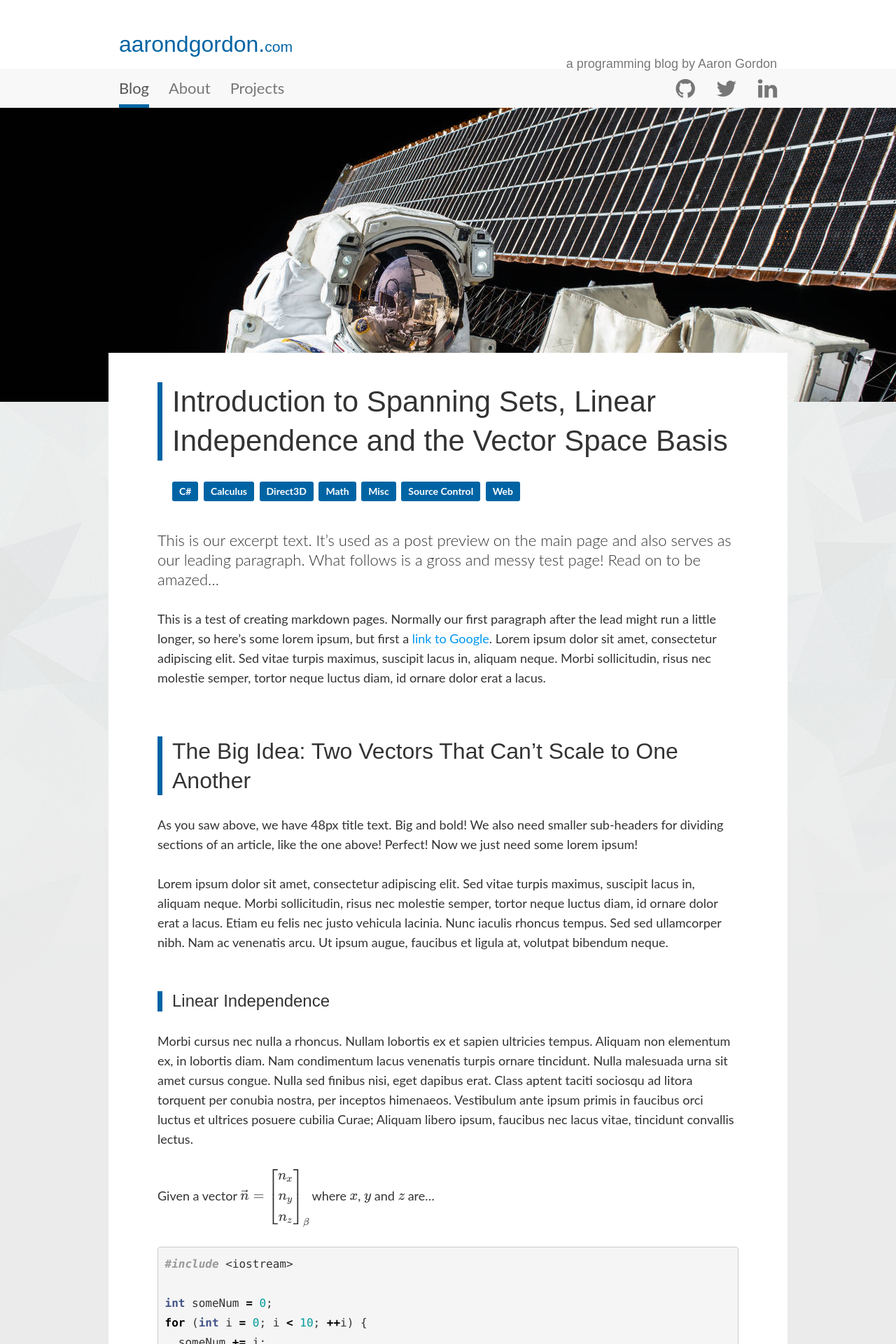
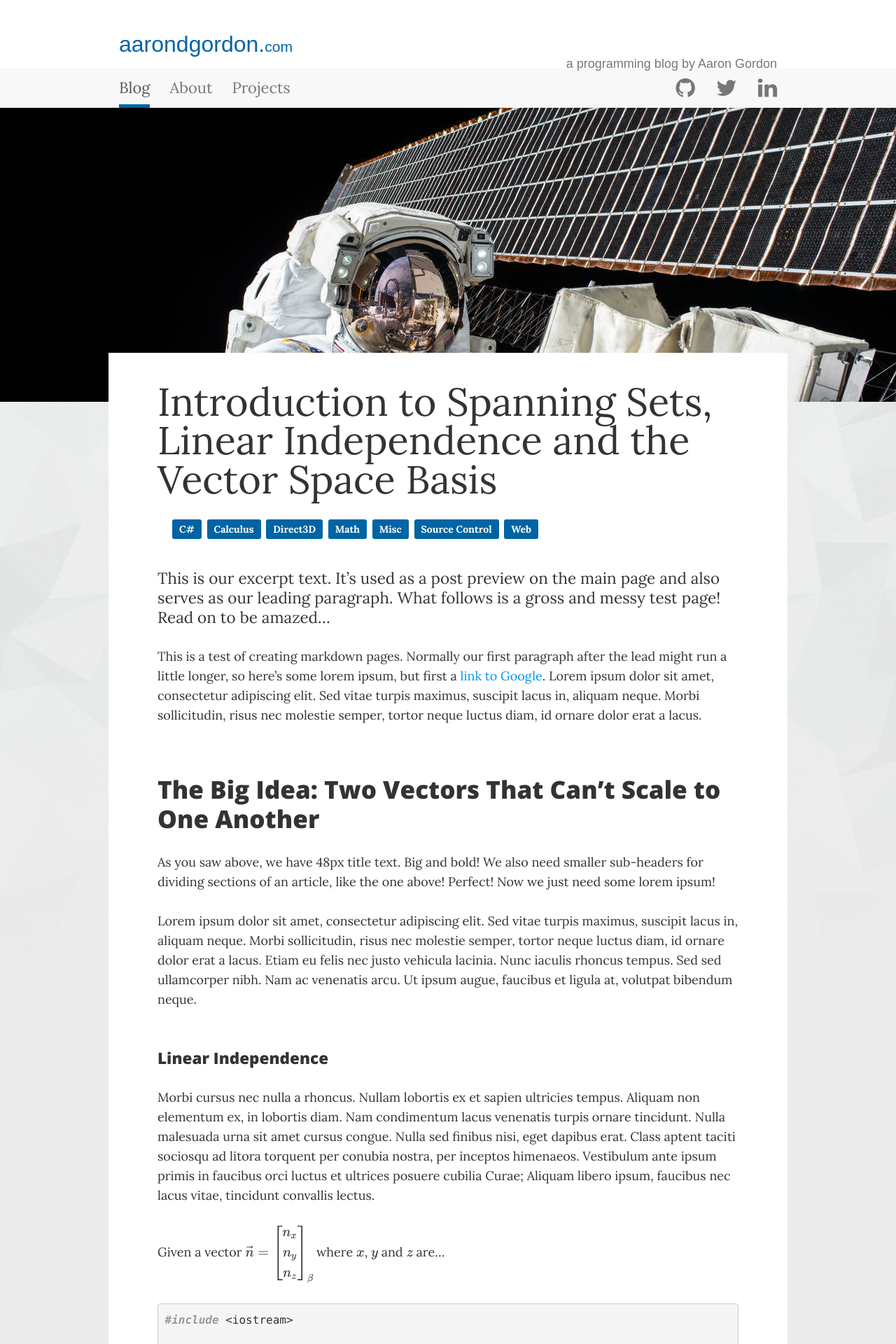
Before and after one commit to aarondgordon/aarondgordon.github.io, a Jekyll site: the page built from _posts/2016-8-24-introduction-to-spanning-sets-linear-independence-and-the-vector-space-basis.md, in a window 1280 px wide. Shown: the top 1920 px of the page at 70% size. Built offline with Jekyll 4.4.1, drawn with Linux system fonts in a browser that asks for light colours; nearby versions of some CDN libraries; formulas are drawn with MathJax 3; comment, search, counter and statistics services are not loaded.

Commit message:
Updating font styles

```diff
--- a/assets/css/layout.css
+++ b/assets/css/layout.css
@@ -14,7 +14,8 @@ html {
 body {
   margin-bottom: 60px;
   background-color: #ebebeb;
-  font-family: 'Lato', sans-serif;
+  color: #333;
+  font-family: 'Lora', sans-serif;
   font-size: 1.125em; /* 18px/16px  */
   font-weight: 400;
   line-height: 1.556; /* 2 x baseline | 28px/18px */
@@ -333,53 +334,56 @@ a.btn-cover:hover, a.btn-cover:active {
     text-decoration: none;
 }
 
-.h1, .h2, .h3, .h4, .h5, .h6, h1, h2, h3, h4, h5, h6 {
+.h1, .h2, .h3 h1, h2, h3 {
   margin: 0;
-  font-family: 'Raleway', sans-serif;
-  font-weight: inherit;
-  border-style: solid;
-  border-color: #0064a4;
-  border-width: 0 0 0 7px;
-  padding-left: 14px;
+  font-family: 'Open Sans', sans-serif;
+  font-weight: 800;
 }
 
 .h1, h1 {
-  margin-top: 1em; /* 3 x baseline | 42px/42px */
-  margin-bottom: 0.667em; /* 2 x baseline | 28px/42px */
-  font-size: 2.333em; /* 42px/18px */
-  line-height: 1.34; /* 4 x baseline | 56px/42px */
+  font-size: 3.10em; /* 55.8px/18px */
+  line-height: 1; /* 4 x baseline | 56px/55.8px */
 }
 
 .h2, h2 {
-  margin-top: 1.313em; /* 3 x baseline | 42px/32px */
-  margin-bottom: 0.875em; /* 2 x baseline | 28px/32px */
-  font-size: 1.778em; /* 32px/18px */
-  line-height: 1.313; /* 3 x baseline | 42px/32px*/
+  font-size: 1.95em; /* 35.1px/18px */
+  line-height: 1.2; /* 3 x baseline | 42px/35.1px*/
 }
 
 .h3, h3 {
-  margin-top: 1.167em; /* 2 x baseline | 28px/24px */
-  margin-bottom: 1.167em; /* 2 x baseline | 28px/24px */
-  font-size: 1.33em; /* 24px/18px */
-  line-height: 1.18; /* 2 x baseline | 28px/24px */
+  font-size: 1.25em; /* 22.5px/18px */
+  line-height: 1.24; /* 2 x baseline | 28px/22.5px */
+}
+
+.container-content .h1, .container-content h1 {
+  margin-top: 0.75em; /* 3 x baseline | 42px/55.8px */
+  margin-bottom: 0.5em; /* 2 x baseline | 28px/55.8px */
+}
+
+.container-content .h2, .container-content h2 {
+  margin-top: 1.2em; /* 3 x baseline | 42px/35.1px */
+  margin-bottom: 0.8em; /* 2 x baseline | 28px/35.1px */
+}
+
+.container-content .h3, .container-content h3 {
+  margin-top: 1.24em; /* 2 x baseline | 28px/22.5px */
+  margin-bottom: 1.24em; /* 2 x baseline | 28px/22.5px */
 }
 
 .lead {
-  margin-top: 0;
-  margin-bottom: 0;
-  padding-bottom: 1.273em; /* 2 x baseline | 28px/22px */
-  font-size: 1.222em; /* 22px/18px */
-  line-height: 1.273em; /* 2 x baseline | 28px/22px */
+  margin: 0;
+  padding-bottom: 1.24em; /* 2 x baseline | 28px/22.5px */
+  font-size: 1.25em; /* 22.5px/18px */
+  line-height: 1.24em; /* 2 x baseline | 28px/22.5px */
 }
 
 p {
-  margin-top: 0;
-  margin-bottom: 0;
+  margin: 0;
   padding-bottom: 1.5565em; /* 2 x baseline | 28px/18px */
 }
 
 small, .font_small {
-  font-size: 0.75em; /* 13.5px/18px */
+  font-size: 0.8em; /* 14.4px/18px */
 }
 
 a {
```
